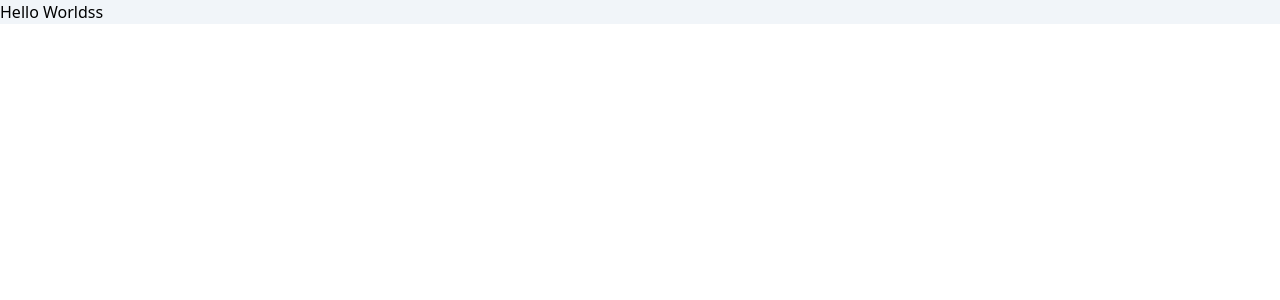
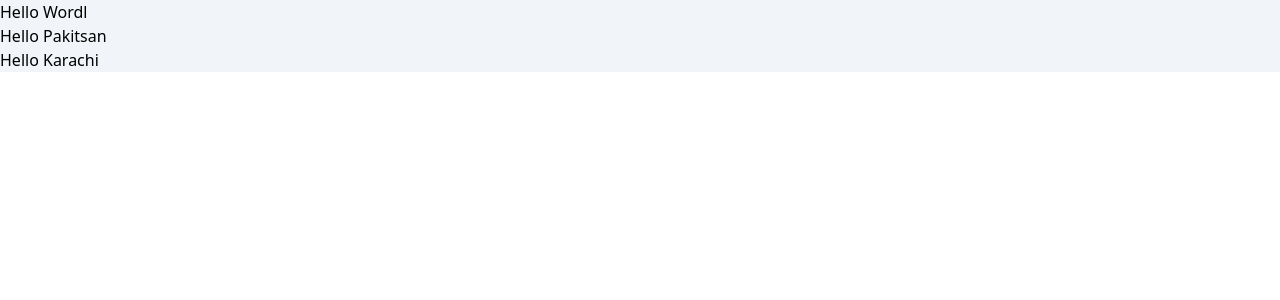
Before and after one commit to Ansari839/React-POS, a Next.js app: page / in a window 1280 px wide. Shown: the top 300 px of the page. Built offline with nearby package versions, Linux system fonts and the light colour scheme.

Commit message:
Check Deployment

```diff
--- a/app/page.js
+++ b/app/page.js
@@ -1,5 +1,12 @@
 import Image from "next/image";
 
 export default function Home() {
-  return <div className="bg-slate-100">Hello Worldss</div>;
+  return (
+    <div className="bg-slate-100">
+      <p>Hello Wordl</p>
+
+      <p>Hello Pakitsan</p>
+      <p>Hello Karachi</p>
+    </div>
+  );
 }
```
